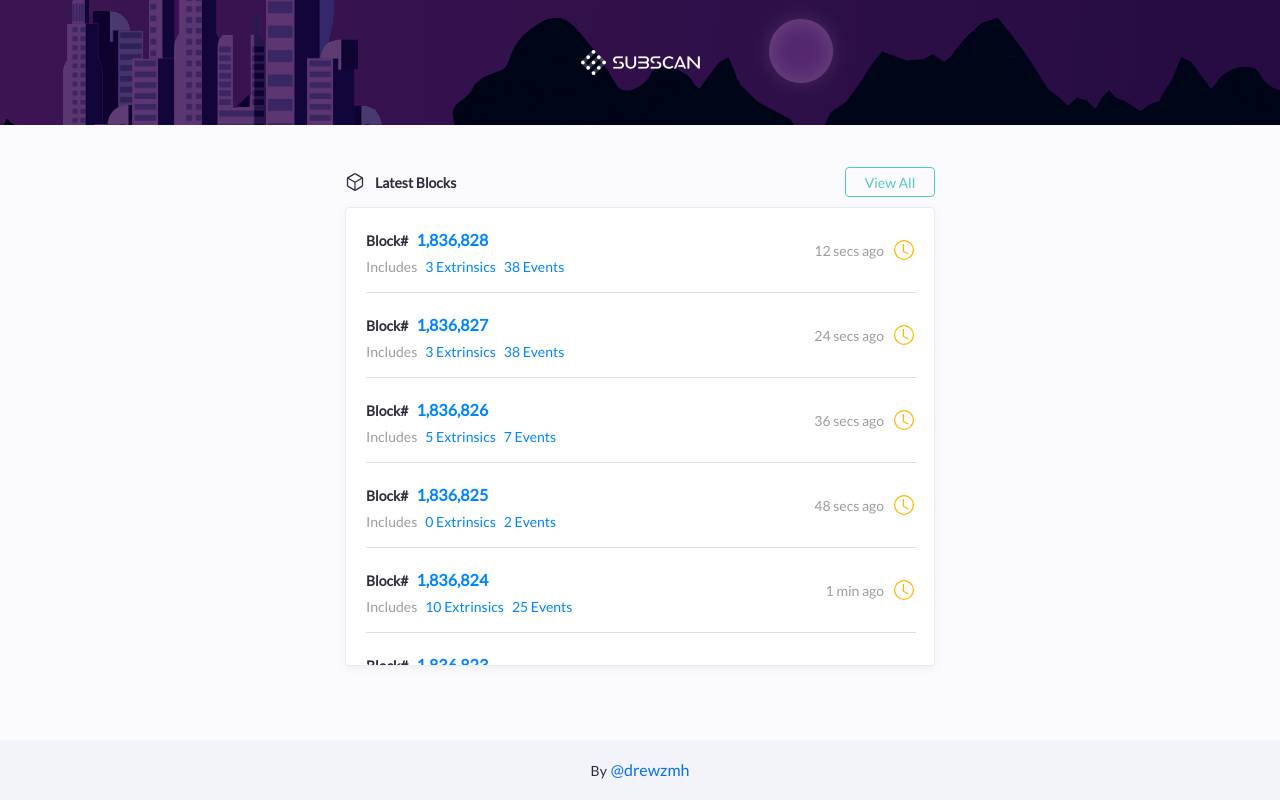
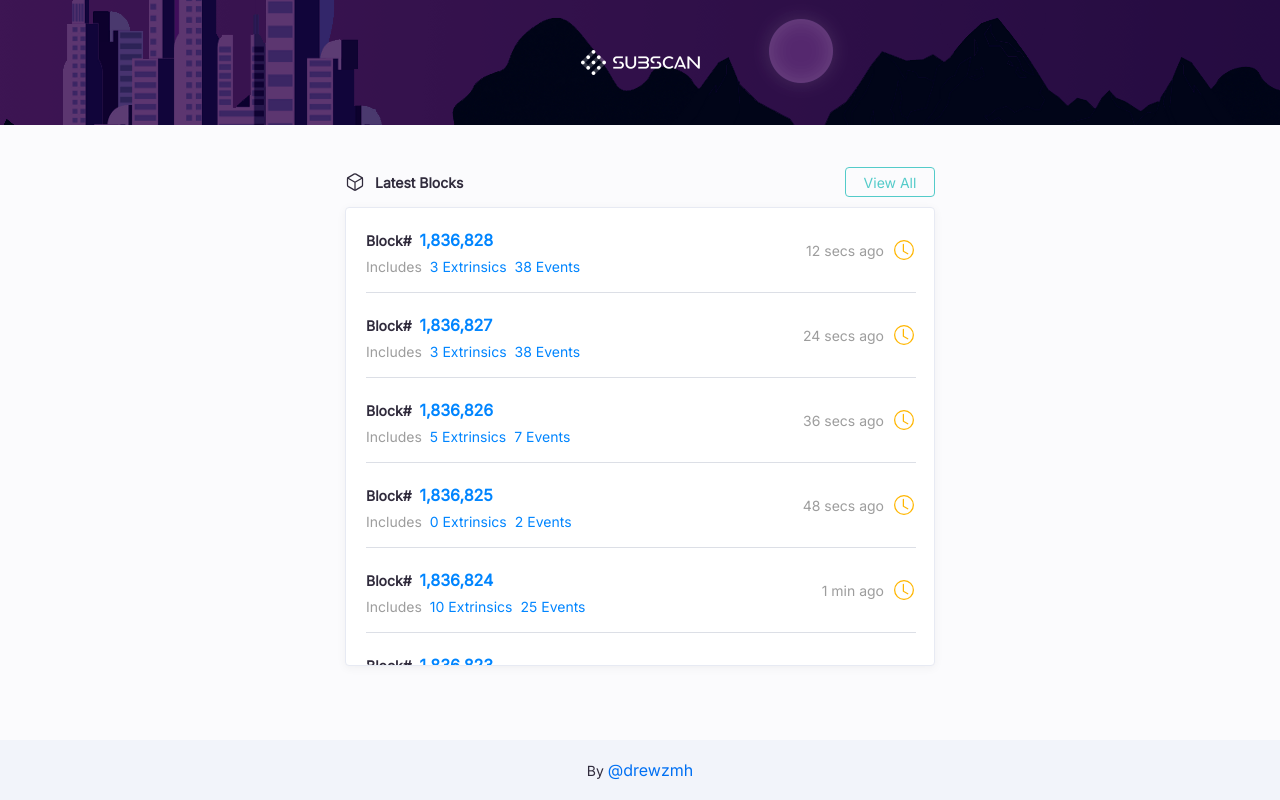
Before and after one commit to amh22/moonbeam, a Next.js app: page / in a window 1280 px wide. Built offline with nearby package versions, Linux system fonts and the light colour scheme.

Commit message:
➕ feat(Font): swapped out Lato for a more legible font called Inter

```diff
--- a/components/Blocks/LatestBlocks/Tooltip.js
+++ b/components/Blocks/LatestBlocks/Tooltip.js
@@ -14,7 +14,7 @@
         </Tooltip.Trigger>
         <Tooltip.Content
           style={{
-            background: { white },
+            background: white,
             border: `1px solid ${text}`,
             borderRadius: '4px',
             padding: '8px 12px',
--- a/pages/_document.js
+++ b/pages/_document.js
@@ -4,7 +4,7 @@
   return (
     <Html>
       <Head>
-        <link href='https://fonts.googleapis.com/css2?family=Lato&display=swap' rel='stylesheet' />
+        <link href='https://fonts.googleapis.com/css2?family=Inter&display=swap' rel='stylesheet' />
       </Head>
       <body>
         <Main />
--- a/styles/globals.css
+++ b/styles/globals.css
@@ -17,7 +17,7 @@
 body,
 #__next {
   height: 100%;
-  font-family: 'Lato', Helvetica Neue, Helvetica, Arial, -apple-system, BlinkMacSystemFont, sans-serif;
+  font-family: 'Inter', Helvetica Neue, Helvetica, Arial, -apple-system, BlinkMacSystemFont, sans-serif;
 }
 
 /*
```
